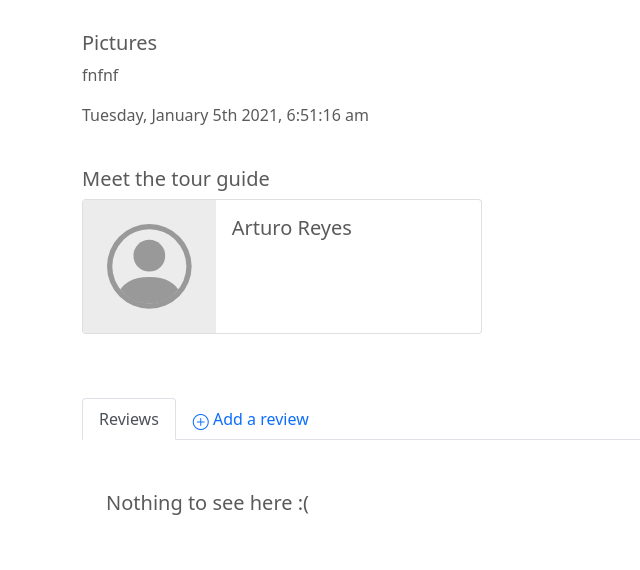
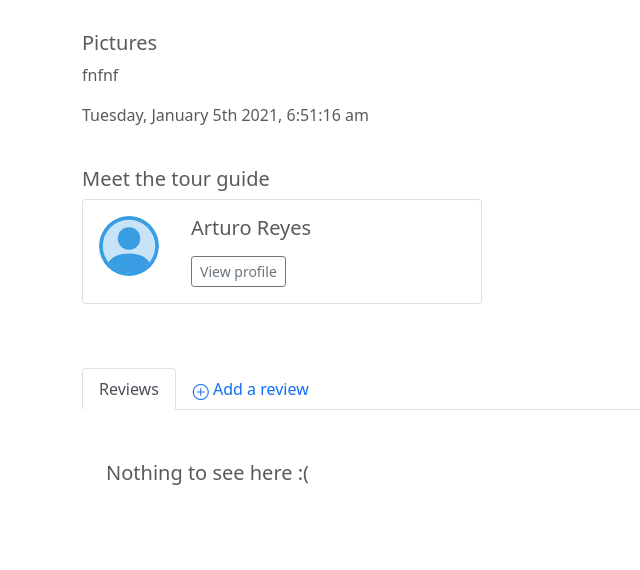
Before and after one commit to dagarciahen/lol, a Flask app: page /tours/1 in a window 1280 px wide. Shown: the part 271-841 px from the top of the page, without its empty margins (0-640 px from the left). Run offline with Flask 2, Linux system fonts and the light colour scheme; data comes from the database, SQL or seed files in the repository; some libraries are stand-ins or nearby versions; some web fonts are replaced.

Commit message:
Mejorar información perfil

```diff
--- a/static/css/custom.css
+++ b/static/css/custom.css
@@ -28,5 +28,9 @@ body {
 }
 
 .card-pic-container {
-    background-color: #ececec;
+    width: 60px;
+    height: 60px;
+    border-radius: 30px;
+    overflow: hidden;
+    background-color: #c7e3f7;
 }
--- a/templates/pages/tours/show.html
+++ b/templates/pages/tours/show.html
@@ -29,24 +29,27 @@
             <h2 class="lead">Meet the tour guide</h2>
             <div class="card mb-3" style="max-width: 400px;">
               <div class="row g-0">
-                <div class="col-md-4">
-                    <div class="card-pic-container py-4 px-4">
+                <div class="col-12 d-flex">
+                    <div class="card-pic-container m-3">
                     {% if tour.author.profile.picture %}
                         <img src="{{ tour.author.profile.picture }}" alt="{{ tour.author.profile.name }} {{ tour.author.profile.last_name }}">
                     {% else %}
-                        <svg xmlns="http://www.w3.org/2000/svg" width="100%" height="100%" fill="#999" class="bi bi-person-circle" viewBox="0 0 16 16">
+                        <svg xmlns="http://www.w3.org/2000/svg" width="100%" height="100%" fill="#399de4" class="bi bi-person-circle" viewBox="0 0 16 16">
                           <path d="M13.468 12.37C12.758 11.226 11.195 10 8 10s-4.757 1.225-5.468 2.37A6.987 6.987 0 0 0 8 15a6.987 6.987 0 0 0 5.468-2.63z"/>
                           <path fill-rule="evenodd" d="M8 9a3 3 0 1 0 0-6 3 3 0 0 0 0 6z"/>
                           <path fill-rule="evenodd" d="M8 1a7 7 0 1 0 0 14A7 7 0 0 0 8 1zM0 8a8 8 0 1 1 16 0A8 8 0 0 1 0 8z"/>
                         </svg>
                     {% endif %}
                     </div>
-                </div>
-                <div class="col-md-8">
-                  <div class="card-body">
-                    <h5 class="card-title">{{ tour.author.profile.name }} {{ tour.author.profile.last_name }}</h5>
-                    <p class="card-text">{{ tour.author.profile.bio }}</p>
-                  </div>
+                      <div class="card-body">
+                        <h5 class="card-title">{{ tour.author.profile.name }} {{ tour.author.profile.last_name }}</h5>
+                        <p class="card-text">{{ tour.author.profile.bio }}</p>
+                          <div class="d-flex justify-content-between align-items-center">
+                            <div class="btn-group">
+                              <a class="btn btn-sm btn-outline-secondary" href="{{ url_for('users.profile', user_id=tour.user_id) }}">View profile</a>
+                            </div>
+                          </div>
+                      </div>
                 </div>
               </div>
             </div>
```
